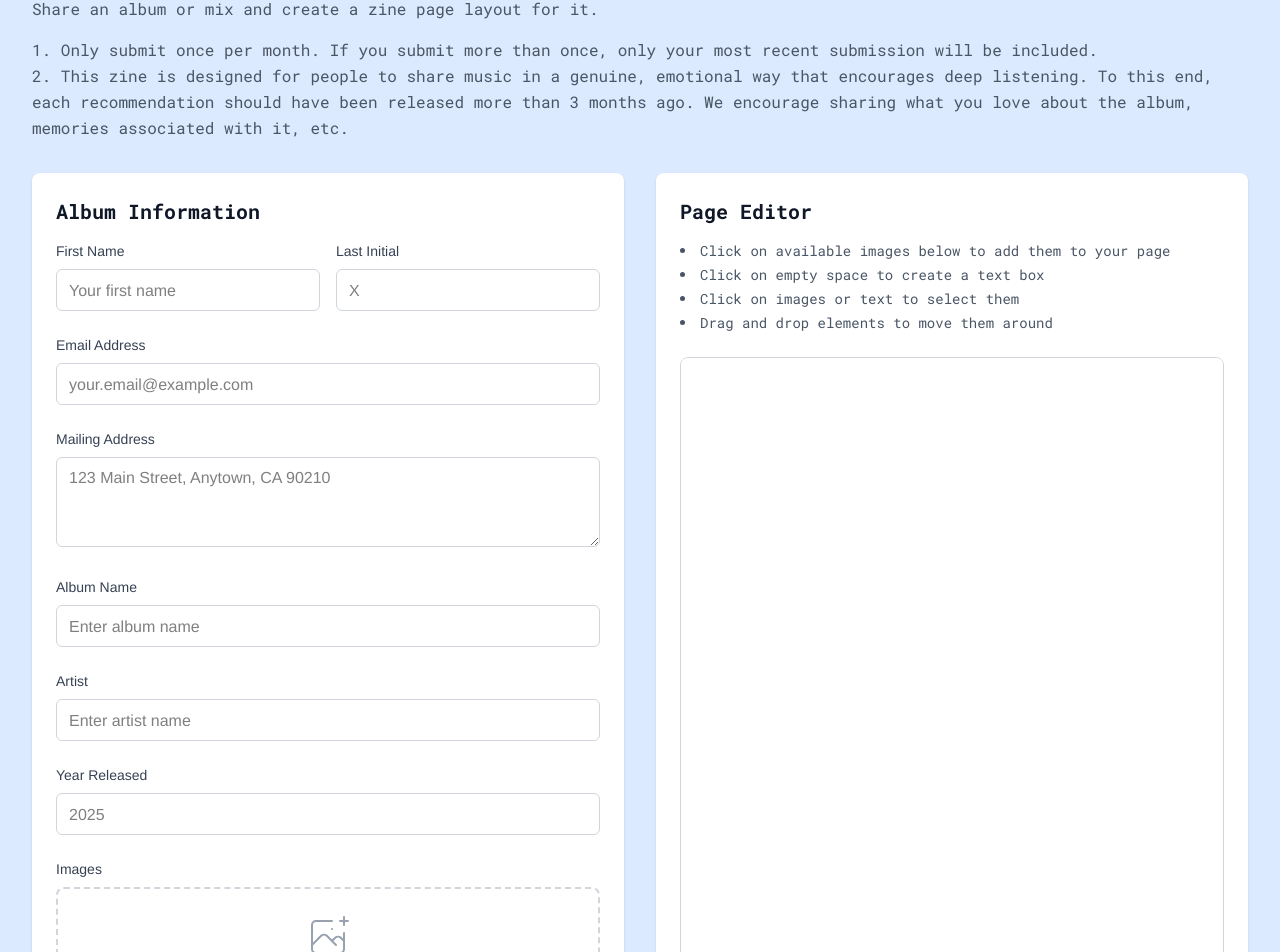
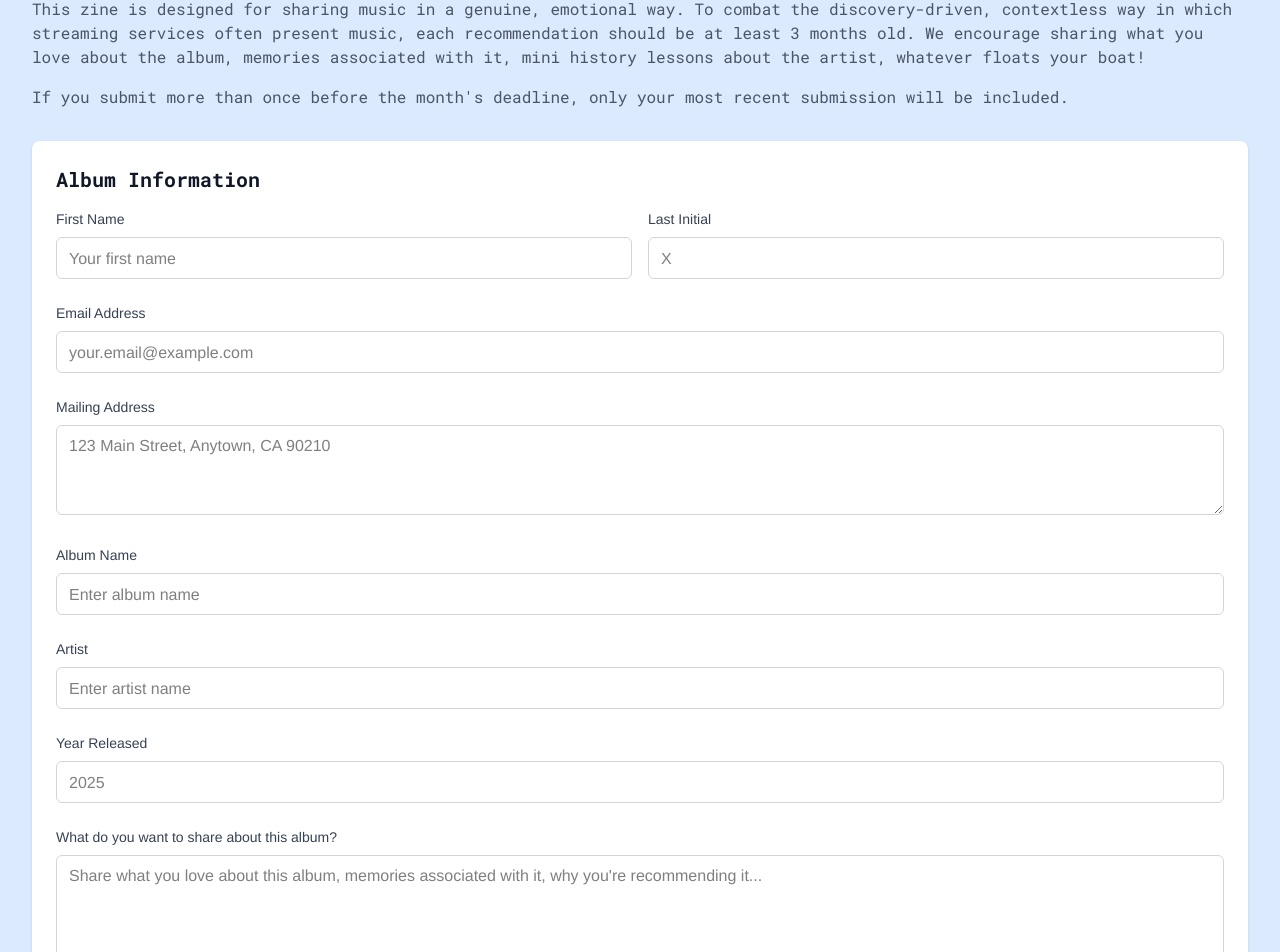
Before and after one commit to azaz358/album-zine, a Next.js app: page /submit in a window 1280 px wide. Shown: the part 152-1104 px from the top of the page. Built offline with nearby package versions, Linux system fonts and the light colour scheme.

Commit message:
remove page editor for now

```diff
--- a/package.json
+++ b/package.json
@@ -23,7 +23,6 @@
     "dom-to-image-more": "^3.6.0",
     "multer": "^2.0.2",
     "next": "15.4.4",
-    "parse-address": "^1.1.2",
     "pg": "^8.16.3",
     "prisma": "^6.12.0",
     "react": "19.1.0",
--- a/src/app/api/submissions/route.ts
+++ b/src/app/api/submissions/route.ts
@@ -6,10 +6,10 @@ const prisma = new PrismaClient();
 export async function POST(request: NextRequest) {
   try {
     const body = await request.json();
-    const { firstName, lastInitial, email, mailingAddress, albumName, artist, yearReleased, pageScreenshot } = body;
+    const { firstName, lastInitial, email, mailingAddress, albumName, artist, yearReleased, albumDescription, pageScreenshot } = body;
 
     // Validate required fields
-    if (!firstName || !lastInitial || !email || !mailingAddress || !albumName || !artist || !yearReleased) {
+    if (!firstName || !lastInitial || !email || !mailingAddress || !albumName || !artist || !yearReleased || !albumDescription) {
       return NextResponse.json(
         { error: 'Missing required fields' },
         { status: 400 }
@@ -26,6 +26,7 @@ export async function POST(request: NextRequest) {
         albumName,
         artist,
         yearReleased: parseInt(yearReleased),
+        albumDescription,
         pageScreenshot: pageScreenshot || null,
       },
     });
@@ -41,6 +42,7 @@ export async function POST(request: NextRequest) {
         albumName: submission.albumName,
         artist: submission.artist,
         yearReleased: submission.yearReleased,
+        albumDescription: submission.albumDescription,
         createdAt: submission.createdAt
       }
     });
@@ -66,6 +68,7 @@ export async function GET() {
         albumName: true,
         artist: true,
         yearReleased: true,
+        albumDescription: true,
         createdAt: true,
         pageScreenshot: true
       }
--- a/src/app/page.tsx
+++ b/src/app/page.tsx
@@ -24,7 +24,7 @@ export default function Home() {
           {showAbout && (
             <div className="p-8 mx-auto max-w-3xl text-center opacity-0 animate-fade-in">
               <p className="text-gray-800 mb-12 leading-relaxed">
-                This tool is intended for friends to share albums and mixes with each other.
+                This tool is intended for friends to share albums with each other.
                 Submissions are due on the 15th of every month, and zines will be distributed
                 to each address during the first week of the next month.
               </p>
--- a/src/app/submit/page.tsx
+++ b/src/app/submit/page.tsx
@@ -17,12 +17,14 @@ export default function Submit() {
     albumName: '',
     artist: '',
     yearReleased: '',
+    albumDescription: '',
   });
 
   const [uploadedImages, setUploadedImages] = useState<string[]>([]);
   const [pageElements, setPageElements] = useState<PageElement[]>([]);
   const [validationErrors, setValidationErrors] = useState<ValidationErrors>({});
   const [isSubmitting, setIsSubmitting] = useState(false);
+  const [isSubmitted, setIsSubmitted] = useState(false);
 
   const handleFormChange = (field: string, value: string) => {
     setFormData(prev => ({
@@ -88,7 +90,6 @@ export default function Submit() {
       });
 
       if (response.ok) {
-        alert('Submission successful!');
         // Reset form
         setFormData({
           firstName: '',
@@ -98,9 +99,11 @@ export default function Submit() {
           albumName: '',
           artist: '',
           yearReleased: '',
+          albumDescription: '',
         });
         setUploadedImages([]);
         setPageElements([]);
+        setIsSubmitted(true);
       } else {
         const errorData = await response.json();
         alert(`Error submitting form: ${errorData.error || 'Unknown error'}`);
@@ -119,33 +122,49 @@ export default function Submit() {
         <div className="mb-8">
           <h1 className="text-3xl font-bold text-gray-900 mb-2">Submit Your Album</h1>
           <p className="text-gray-600 mt-4">
-            Share an album or mix and create a zine page layout for it.
-            <ol className="list-decimal list-inside leading-relaxed mt-4">
-              <li>
-                Only submit once per month. If you submit more than once, only your
-                most recent submission will be included.
-              </li>
-              <li>
-                This zine is designed for people to share music in a genuine, emotional
-                way that encourages deep listening. To this end, each recommendation should
-                have been released more than 3 months ago. We encourage
-                sharing what you love about the album, memories associated with it, etc.
-              </li>
-            </ol>
+            This zine is designed for sharing music in a genuine, emotional
+            way. To combat the discovery-driven, contextless way in which streaming services
+            often present music, each recommendation should be at least 3 months old. We encourage
+            sharing what you love about the album, memories associated with it, mini history lessons about the artist,
+            whatever floats your boat!
+          </p>
+          <p className="text-gray-600 mt-4">
+            If you submit more than once before the month&apos;s deadline, only your most recent submission will be included.
           </p>
         </div>
 
-        <div className="grid lg:grid-cols-2 gap-8">
-          {/* Left Column - Form */}
-          <div className="space-y-6">
+        <div className="space-y-8">
+          {/* Form or Success Message */}
+          {isSubmitted ? (
+            <div className="bg-green-50 border border-green-200 rounded-lg p-8 text-center">
+              <div className="mx-auto w-16 h-16 bg-green-100 rounded-full flex items-center justify-center mb-4">
+                <svg className="w-8 h-8 text-green-600" fill="none" stroke="currentColor" viewBox="0 0 24 24">
+                  <path strokeLinecap="round" strokeLinejoin="round" strokeWidth={2} d="M5 13l4 4L19 7" />
+                </svg>
+              </div>
+              <h2 className="text-2xl font-bold text-green-800 mb-2">Submission Successful!</h2>
+              <p className="text-green-700 font-helvetica">
+                Thank you for your recommendation! Stay tuned for the next zine.
+              </p>
+            </div>
+          ) : (
             <SubmissionForm
               formData={formData}
               onFormChange={handleFormChange}
-              onImageUpload={handleImageUpload}
-              uploadedImages={uploadedImages}
               validationErrors={validationErrors}
             />
+          )}
 
+          {/* Page Editor */}
+          {/* <PageEditor
+            pageElements={pageElements}
+            setPageElements={setPageElements}
+            uploadedImages={uploadedImages}
+            onImageUpload={handleImageUpload}
+          /> */}
+
+          {/* Submit Button */}
+          {!isSubmitted && (
             <button
               onClick={handleSubmit}
               disabled={isSubmitting}
@@ -153,16 +172,7 @@ export default function Submit() {
             >
               {isSubmitting ? 'Submitting...' : 'Submit Recommendation'}
             </button>
-          </div>
-
-          {/* Right Column - Page Editor */}
-          <div className="lg:sticky lg:top-8">
-            <PageEditor
-              pageElements={pageElements}
-              setPageElements={setPageElements}
-              uploadedImages={uploadedImages}
-            />
-          </div>
+          )}
         </div>
       </div>
     </div>
--- a/src/components/DropZone.tsx
+++ b/src/components/DropZone.tsx
@@ -44,7 +44,7 @@ export default function DropZone({
   handleEditorClick
 }: DropZoneProps) {
   const editorRef = useRef<HTMLDivElement>(null);
-  const aspectRatio = 5.5 / 8.5;
+  const aspectRatio = 5.5 / 6.5;
 
   const [{ isOver }, drop] = useDrop({
     accept: [ItemTypes.IMAGE, ItemTypes.TEXT],
@@ -101,7 +101,11 @@ export default function DropZone({
   });
 
   return (
-    <div id="page-editor-canvas" className="border border-gray-300 bg-white rounded-lg overflow-hidden">
+    <div
+      id="page-editor-canvas"
+      className="border border-gray-300 bg-white rounded-lg overflow-hidden"
+      style={{ maxWidth: '600px' }}
+    >
       <div
         ref={(node) => {
           editorRef.current = node;
@@ -111,7 +115,6 @@ export default function DropZone({
         style={{
           width: '100%',
           paddingTop: `${(1 / aspectRatio) * 100}%`,
-          minHeight: '500px'
         }}
         onClick={handleEditorClick}
       >
--- a/src/components/PageEditor.tsx
+++ b/src/components/PageEditor.tsx
@@ -1,6 +1,6 @@
 'use client';
 
-import { useState, useCallback, useEffect } from 'react';
+import { useState, useCallback, useEffect, useRef, ChangeEvent } from 'react';
 import { DndProvider } from 'react-dnd';
 import { HTML5Backend } from 'react-dnd-html5-backend';
 import { v4 as uuidv4 } from 'uuid';
@@ -11,10 +11,12 @@ interface PageEditorProps {
   pageElements: PageElement[];
   setPageElements: React.Dispatch<React.SetStateAction<PageElement[]>>;
   uploadedImages: string[];
+  onImageUpload: (imageUrl: string) => void;
 }
 
-function PageEditor({ pageElements, setPageElements, uploadedImages }: PageEditorProps) {
+function PageEditor({ pageElements, setPageElements, uploadedImages, onImageUpload }: PageEditorProps) {
   const [selectedElement, setSelectedElement] = useState<string | null>(null);
+  const fileInputRef = useRef<HTMLInputElement>(null);
 
   // Global click handler to deselect elements when clicking outside DropZone
   useEffect(() => {
@@ -138,6 +140,24 @@ function PageEditor({ pageElements, setPageElements, uploadedImages }: PageEdito
     });
   };
 
+  const handleImageUpload = async (event: ChangeEvent<HTMLInputElement>) => {
+    const files = event.target.files;
+    if (!files || files.length === 0) return;
+
+    const file = files[0];
+
+    // Create a local URL for preview
+    const imageUrl = URL.createObjectURL(file);
+    onImageUpload(imageUrl);
+
+    // TODO: In a real app, you'd upload to a server here
+    // For now, we're just using local object URLs
+  };
+
+  const handleUploadClick = () => {
+    fileInputRef.current?.click();
+  };
+
   const handleImageAdd = async (imageUrl: string, index: number) => {
     setSelectedElement(null);
 
@@ -166,11 +186,42 @@ function PageEditor({ pageElements, setPageElements, uploadedImages }: PageEdito
 
         {/* Instructions */}
         <ul className="list-disc list-inside space-y-1 mt-1 text-gray-600 text-sm mb-6">
-        <li>Click on available images below to add them to your page</li>
+        <li>Upload images below</li>
+        <li>Click on available images to add them to your page</li>
         <li>Click on empty space to create a text box</li>
         <li>Click on images or text to select them</li>
         <li>Drag and drop elements to move them around</li>
         </ul>
+
+        {/* Image Upload */}
+        <div className="mb-6">
+          <label className="block text-sm font-medium text-gray-700 mb-2 font-helvetica">
+            Upload Images
+          </label>
+          <div className="space-y-4">
+            <button
+              type="button"
+              onClick={handleUploadClick}
+              className="w-full border-2 border-dashed border-gray-300 rounded-lg p-6 text-center hover:border-blue-400 transition-colors"
+            >
+              <svg className="mx-auto h-12 w-12 text-gray-400 mb-2" fill="none" stroke="currentColor" viewBox="0 0 48 48">
+                <path d="M28 8H12a4 4 0 00-4 4v20m32-12v8m0 0v8a4 4 0 01-4 4H12a4 4 0 01-4-4v-4m32-4l-3.172-3.172a4 4 0 00-5.656 0L28 28M8 32l9.172-9.172a4 4 0 015.656 0L28 28m0 0l4 4m4-24h8m-4-4v8m-12 4h.02" strokeWidth={2} strokeLinecap="round" strokeLinejoin="round" />
+              </svg>
+              <p className="text-gray-600 font-helvetica">
+                <span className="font-medium text-blue-600 hover:text-blue-500">Click to upload</span> or drag and drop
+              </p>
+              <p className="text-xs text-gray-500 font-helvetica">PNG, JPG, GIF up to 10MB</p>
+            </button>
+
+            <input
+              ref={fileInputRef}
+              type="file"
+              className="hidden"
+              accept="image/*"
+              onChange={handleImageUpload}
+            />
+          </div>
+        </div>
 
         {/* Available Images */}
         {uploadedImages.length > 0 && (
@@ -195,6 +246,9 @@ function PageEditor({ pageElements, setPageElements, uploadedImages }: PageEdito
         )}
 
         {/* Page Editor Canvas */}
+        <div className="block text-sm font-medium text-gray-700 mb-2 font-helvetica">
+            Layout
+        </div>
         <DropZone
           pageElements={pageElements}
           setPageElements={setPageElements}
--- a/src/components/SubmissionForm.tsx
+++ b/src/components/SubmissionForm.tsx
@@ -1,14 +1,12 @@
 'use client';
 
-import { useRef, ChangeEvent } from 'react';
+
 import { FormData } from '@/types';
 import { ValidationErrors } from '@/utils/validation';
 
 interface SubmissionFormProps {
   formData: FormData;
   onFormChange: (field: string, value: string) => void;
-  onImageUpload: (imageUrl: string) => void;
-  uploadedImages: string[];
   validationErrors?: ValidationErrors;
 }
 
@@ -21,34 +19,8 @@ function FieldError({ error }: { error?: string }) {
 export default function SubmissionForm({
   formData,
   onFormChange,
-  onImageUpload,
-  uploadedImages,
   validationErrors = {}
 }: SubmissionFormProps) {
-  const fileInputRef = useRef<HTMLInputElement>(null);
-
-  const handleImageUpload = async (event: ChangeEvent<HTMLInputElement>) => {
-    const files = event.target.files;
-    if (!files || files.length === 0) return;
-
-    const file = files[0];
-
-    // Create a local URL for preview
-    const imageUrl = URL.createObjectURL(file);
-    onImageUpload(imageUrl);
-
-    // TODO: In a real app, you'd upload to a server here
-    // For now, we're just using local object URLs
-  };
-
-  const handleUploadClick = () => {
-    fileInputRef.current?.click();
-  };
-
-  const removeImage = (imageUrl: string) => {
-    // TODO: Implement image removal
-    console.log('Remove image:', imageUrl);
-  };
 
   return (
     <div className="bg-white rounded-lg shadow-sm p-6 space-y-6">
@@ -179,35 +151,24 @@ export default function SubmissionForm({
         <FieldError error={validationErrors.yearReleased} />
       </div>
 
-      {/* Image Upload */}
+      {/* Album Description */}
       <div>
-        <label className="block text-sm font-medium text-gray-700 mb-2 font-helvetica">
-          Images
+        <label htmlFor="albumDescription" className="block text-sm font-medium text-gray-700 mb-2 font-helvetica">
+          What do you want to share about this album?
         </label>
-        <div className="space-y-4">
-          <button
-            type="button"
-            onClick={handleUploadClick}
-            className="w-full border-2 border-dashed border-gray-300 rounded-lg p-6 text-center hover:border-blue-400 transition-colors"
-          >
-            <svg className="mx-auto h-12 w-12 text-gray-400 mb-2" fill="none" stroke="currentColor" viewBox="0 0 48 48">
-              <path d="M28 8H12a4 4 0 00-4 4v20m32-12v8m0 0v8a4 4 0 01-4 4H12a4 4 0 01-4-4v-4m32-4l-3.172-3.172a4 4 0 00-5.656 0L28 28M8 32l9.172-9.172a4 4 0 015.656 0L28 28m0 0l4 4m4-24h8m-4-4v8m-12 4h.02" strokeWidth={2} strokeLinecap="round" strokeLinejoin="round" />
-            </svg>
-            <p className="text-gray-600 font-helvetica">
-              <span className="font-medium text-blue-600 hover:text-blue-500">Click to upload</span> or drag and drop
-            </p>
-            <p className="text-xs text-gray-500 font-helvetica">PNG, JPG, GIF up to 10MB</p>
-          </button>
+        <textarea
+          id="albumDescription"
+          value={formData.albumDescription}
+          onChange={(e) => onFormChange('albumDescription', e.target.value)}
+          className={`w-full px-3 py-2 border rounded-md focus:outline-none focus:ring-2 focus:ring-blue-500 focus:border-transparent text-black placeholder:font-helvetica ${
+            validationErrors.albumDescription ? 'border-red-300' : 'border-gray-300'
+          }`}
+          placeholder="Share what you love about this album, memories associated with it, why you&apos;re recommending it..."
+          rows={5}
+        />
+        <FieldError error={validationErrors.albumDescription} />
+      </div>
 
-          <input
-            ref={fileInputRef}
-            type="file"
-            className="hidden"
-            accept="image/*"
-            onChange={handleImageUpload}
-          />
-        </div>
-      </div>
     </div>
   );
 }
--- a/src/types/index.ts
+++ b/src/types/index.ts
@@ -6,6 +6,7 @@ export interface FormData {
   albumName: string;
   artist: string;
   yearReleased: string;
+  albumDescription: string;
 }
 
 export interface PageElement {
```
Also changed, not shown: src/utils/validation.ts (+25 -14 lines), 2 other files (tests, documents, lock files or other folders).
